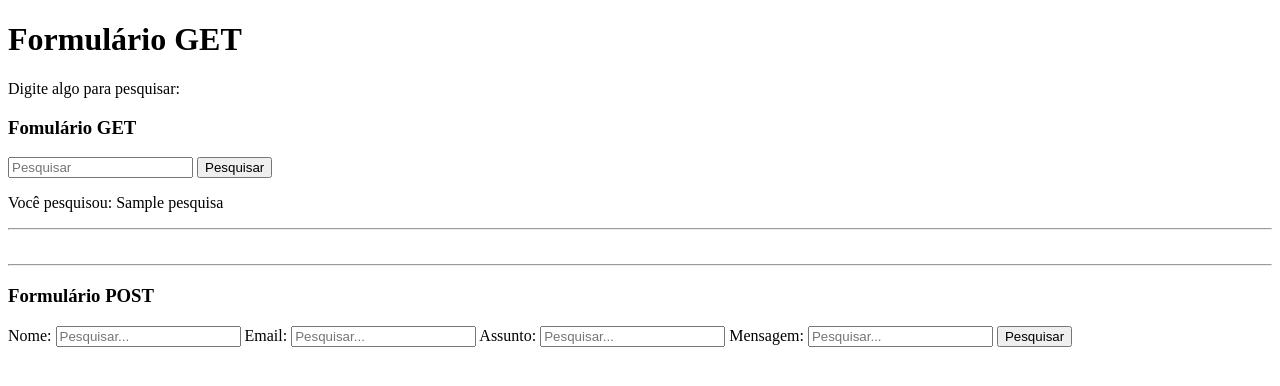
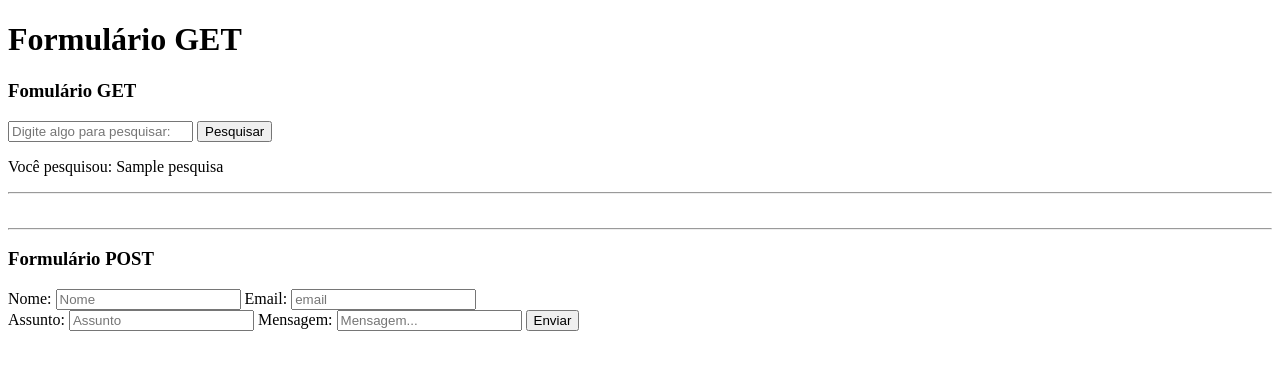
Before and after one commit to iaraujopaulo/Estudo-Flask, a Flask app: template app/templates/contato.html in a window 1280 px wide. Shown: the top 386 px of the page. Run offline with Flask 3, Linux system fonts and the light colour scheme; the template is opened without the code that fills it: most values are stand-ins (such as "Sample title", 1, 10 or a date in 2020).

Commit message:
alterações db

```diff
--- /dev/null
+++ b/app/static/css/stilo.css
@@ -0,0 +1,3 @@
+body {
+   background-color: aqua;
+}
--- a/app/templates/contato.html
+++ b/app/templates/contato.html
@@ -4,16 +4,18 @@
     <meta charset="UTF-8">
     <meta name="viewport" content="width=device-width, initial-scale=1.0">
     <title>Contatos</title>
+    <link rel="stylesheet" href="/app/static/css/style.css">
+
 </head>
 <body>
     <h1>Formulário GET</h1>
 
     <form action="" method="get">
-        <div>
-            Digite algo para pesquisar:
-            <h3>Fomulário GET</h3>
-            <input type="text" name="pesquisa" placeholder="Pesquisar">
-            <button type="submit">Pesquisar</button>
+        <h3>Fomulário GET</h3>
+        <div id="get">
+            <input type="text" id="pesquisar" name="pesquisa"
+            placeholder="Digite algo para pesquisar:">
+            <button id="btn" type="submit">Pesquisar</button>
 
         </div>
     </form>
@@ -24,17 +26,23 @@
     <br>
     <hr>
     <form action="" method="post">
-        <div>
+        <div id="form">
             <h3>Formulário POST</h3>
-            <label for="">Nome:</label>
-            <input type="text" name="nome" placeholder="Pesquisar...">
-            <label for="">Email:</label>
-            <input type="text" name="email" placeholder="Pesquisar...">
-            <label for="">Assunto:</label>
-            <input type="text" name="assunto" placeholder="Pesquisar...">
-            <label for="">Mensagem:</label>
-            <input type="text" name="mensagem" placeholder="Pesquisar...">
-            <button type="submit">Pesquisar</button>
+            <div class="input">
+                <label for="nome">Nome:</label>
+                <input type="text" id="nome" name="nome" placeholder="Nome">
+
+                <label for="email">Email:</label>
+                <input type="email" id="email" name="email" placeholder="email">
+            </div>
+            <div>
+                <label for="">Assunto:</label>
+                <input type="text" id="assunto" name="assunto" placeholder="Assunto">
+
+                <label for="mensagem">Mensagem:</label>
+                <input type="text" id="mensagem" name="mensagem" placeholder="Mensagem...">
+                <button type="submit">Enviar</button>
+            </div>
         </div>
     </form>
 </body>
--- a/app/templates/index.html
+++ b/app/templates/index.html
@@ -4,6 +4,8 @@
         <meta charset="UTF-8">
         <meta name="viewport" content="width=device-width, initial-scale=1.0">
         <title>Estudo Flask</title>
+        <link rel="stylesheet" href="/app/static/css/stilo.css">
+
     </head>
     <body>
         <div>
```
Also changed, not shown: instance/database.db.
